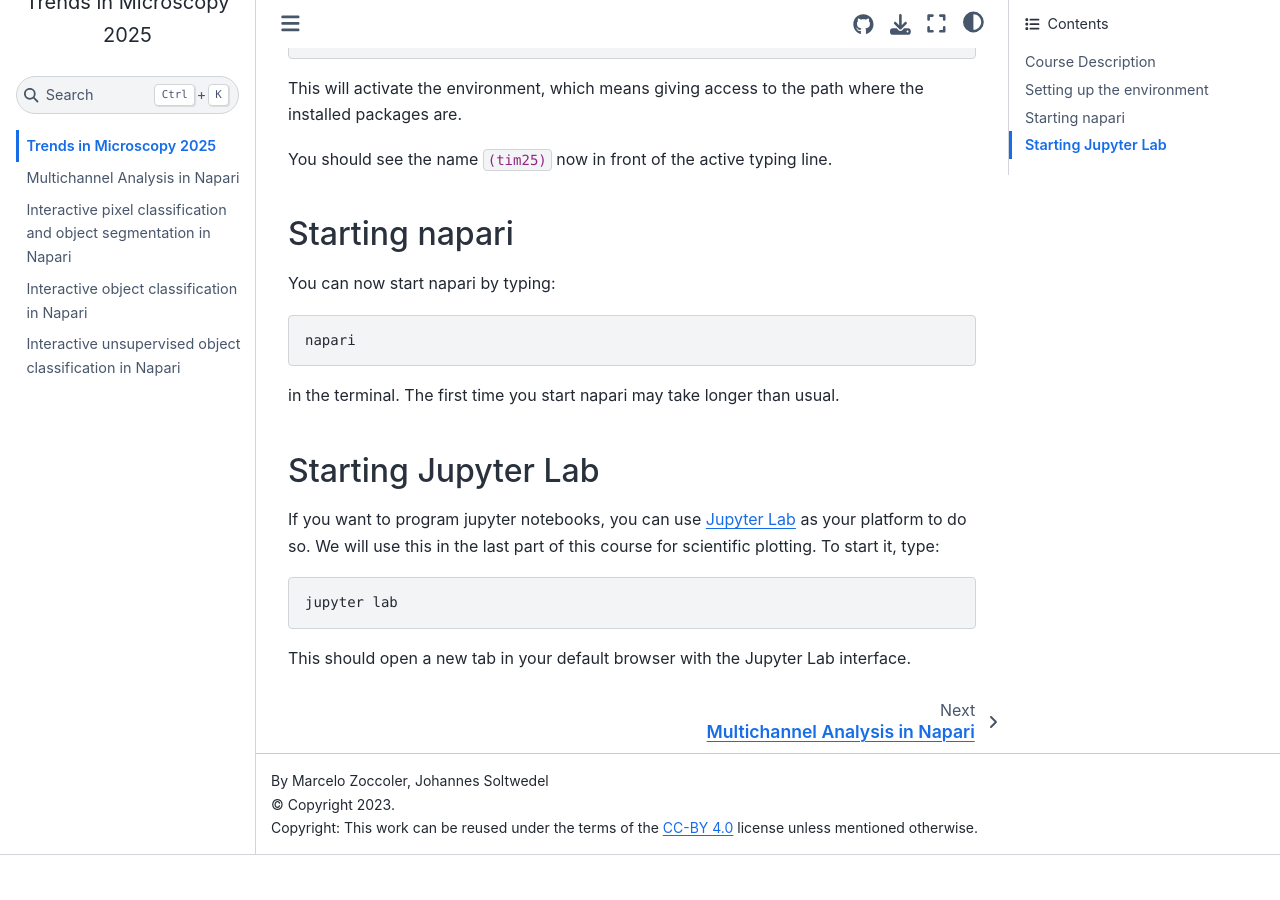
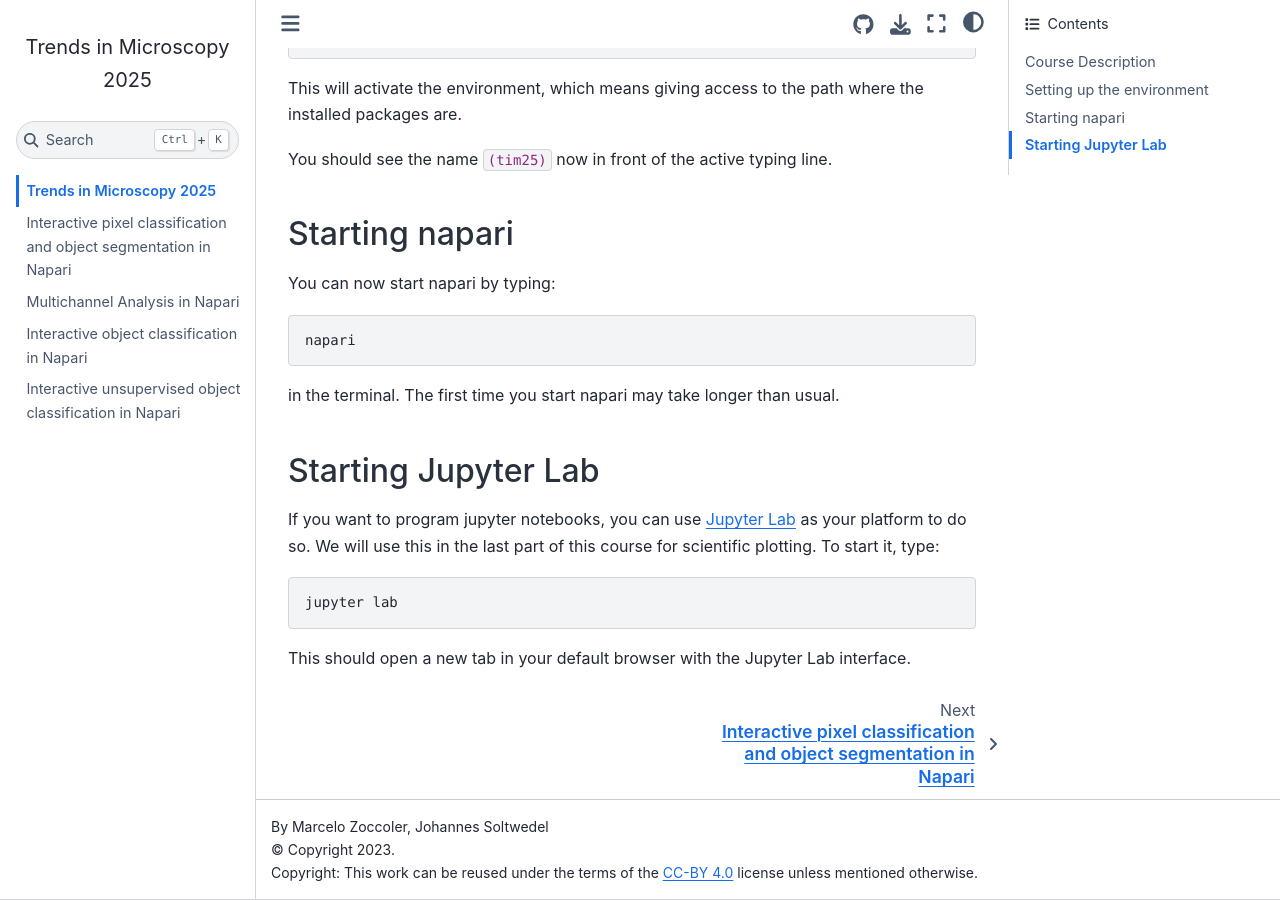
Before and after one commit to BiAPoL/BioImage-Analysis-and-Data-Processing-Workshop-2025, a Jupyter Book: the page built from docs/intro.md, in a window 1280 px wide and 900 px high, scrolled down 1448 px. Built offline with Jupyter Book 1.0.4 settings and Sphinx 7.4.7 and the Sphinx Book theme 1.1.4, drawn with Linux system fonts in a browser that asks for light colours; pages that are not in the unit, such as notebooks, are missing from menus; before the commit the page ends 2303 px from its top, so only the background shows below that; some of the changed lines change nothing that is shown.

Commit message:
re-order notebooks to match slides order

```diff
--- a/docs/_toc.yml
+++ b/docs/_toc.yml
@@ -9,8 +9,8 @@ options:
 
 chapters:
 - file: 01_images_are_numpy_arrays
+- file: interactive_pixel_classification/readme
 - file: multichannel_analysis/readme
-- file: interactive_pixel_classification/readme
 - file: interactive_object_classification/readme
 - file: interactive_unsupervised_object_classification/readme
 - file: seaborn/seaborn_demo
```
